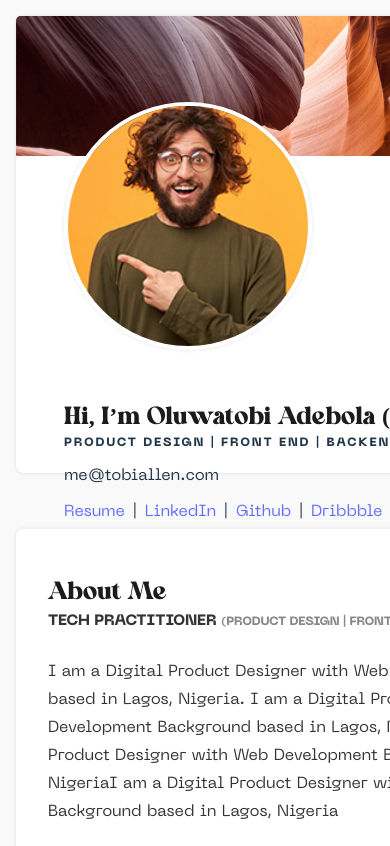
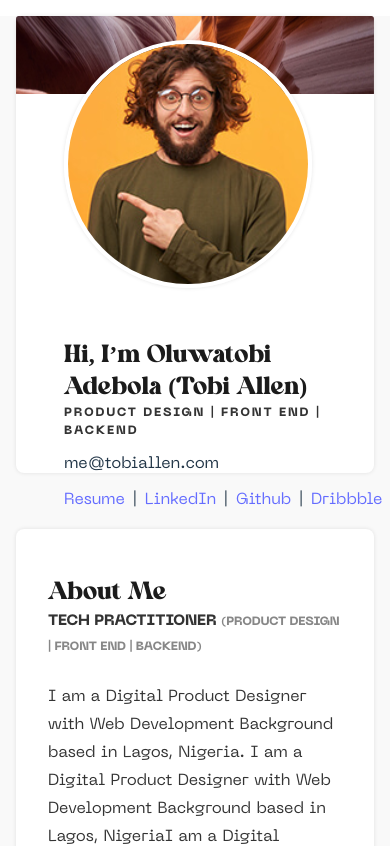
Before and after one commit to sleekidd/tobiallen, a React (Vite) app: page / in a window 390 px wide. Shown: the top 846 px of the page. Built offline with nearby package versions, Linux system fonts and the light colour scheme.

Commit message:
Mobile Responsiveness

```diff
--- a/src/components/Header.tsx
+++ b/src/components/Header.tsx
@@ -19,7 +19,7 @@ const Header: React.FC = () => {
             <h1 className="font-greatmango font-bold text-[#1B1B1B] text-[24px] leading-[32px]">
               Hi, I’m Oluwatobi Adebola (Tobi Allen)
             </h1>
-            <p className="font-neuemachina uppercase font-bold text-[12px] tracking-[2px]">Product Design | Front End | BackEnd</p>
+            <p className="font-neuemachina uppercase font-bold text-[#333333] text-[12px] tracking-[2px]">Product Design | Front End | BackEnd</p>
           </div>
           <p>me@tobiallen.com</p>
           <div className="flex flex-row gap-2">
--- a/src/index.css
+++ b/src/index.css
@@ -30,8 +30,8 @@
   font-weight: 400;
 
   color-scheme: light dark;
-  color: rgba(255, 255, 255, 0.87);
-  background-color: #242424;
+  /* color: rgba(255, 255, 255, 0.87); */
+  /* background-color: #242424; */
 
   font-synthesis: none;
   text-rendering: optimizeLegibility;
@@ -46,15 +46,6 @@ a {
 }
 a:hover {
   color: #535bf2;
-}
-
-body {
-  margin: 0;
-  display: flex;
-  place-items: center;
-  min-width: 320px;
-  min-height: 100vh;
-  background-color: #F9F9F9;
 }
 
 h1 {
```
